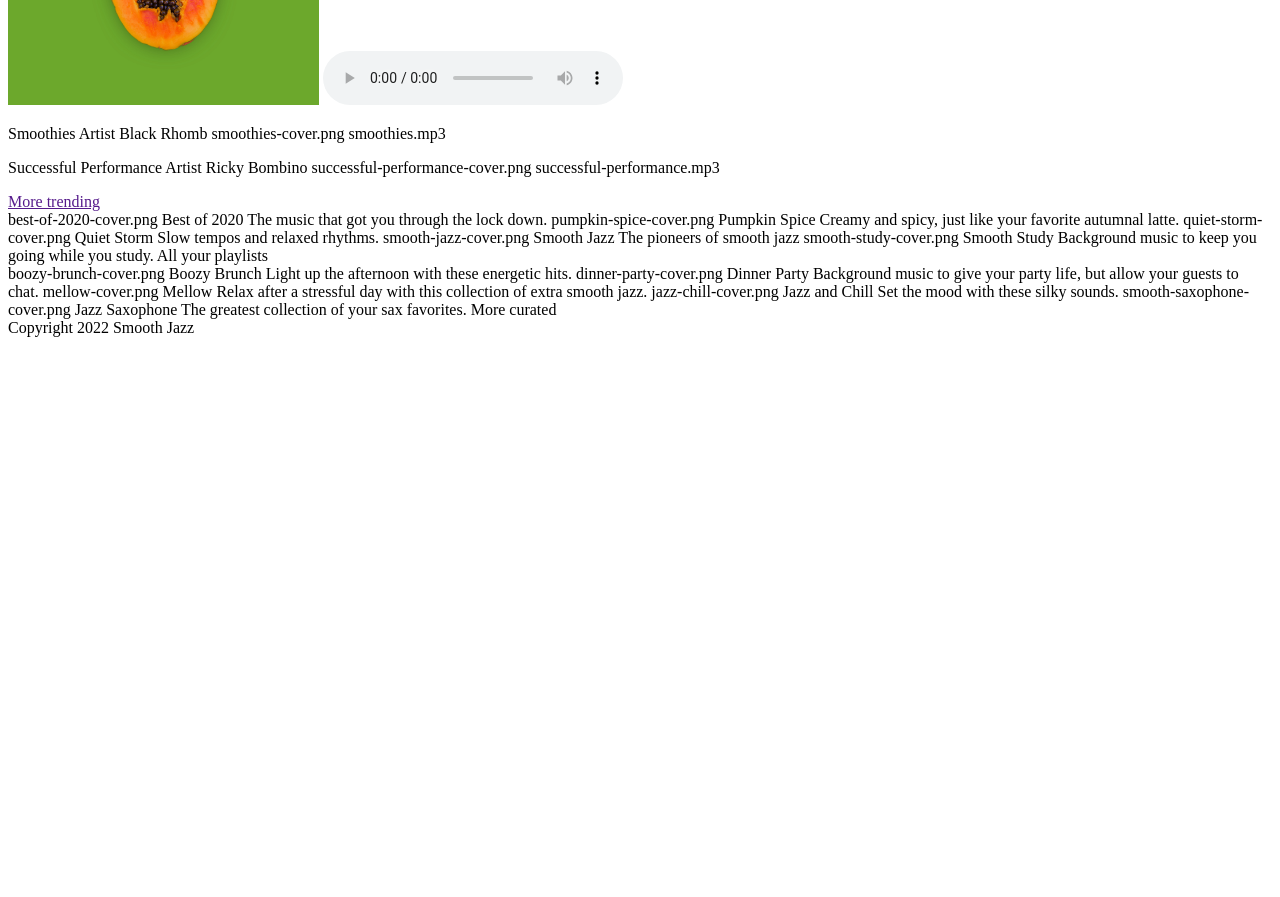
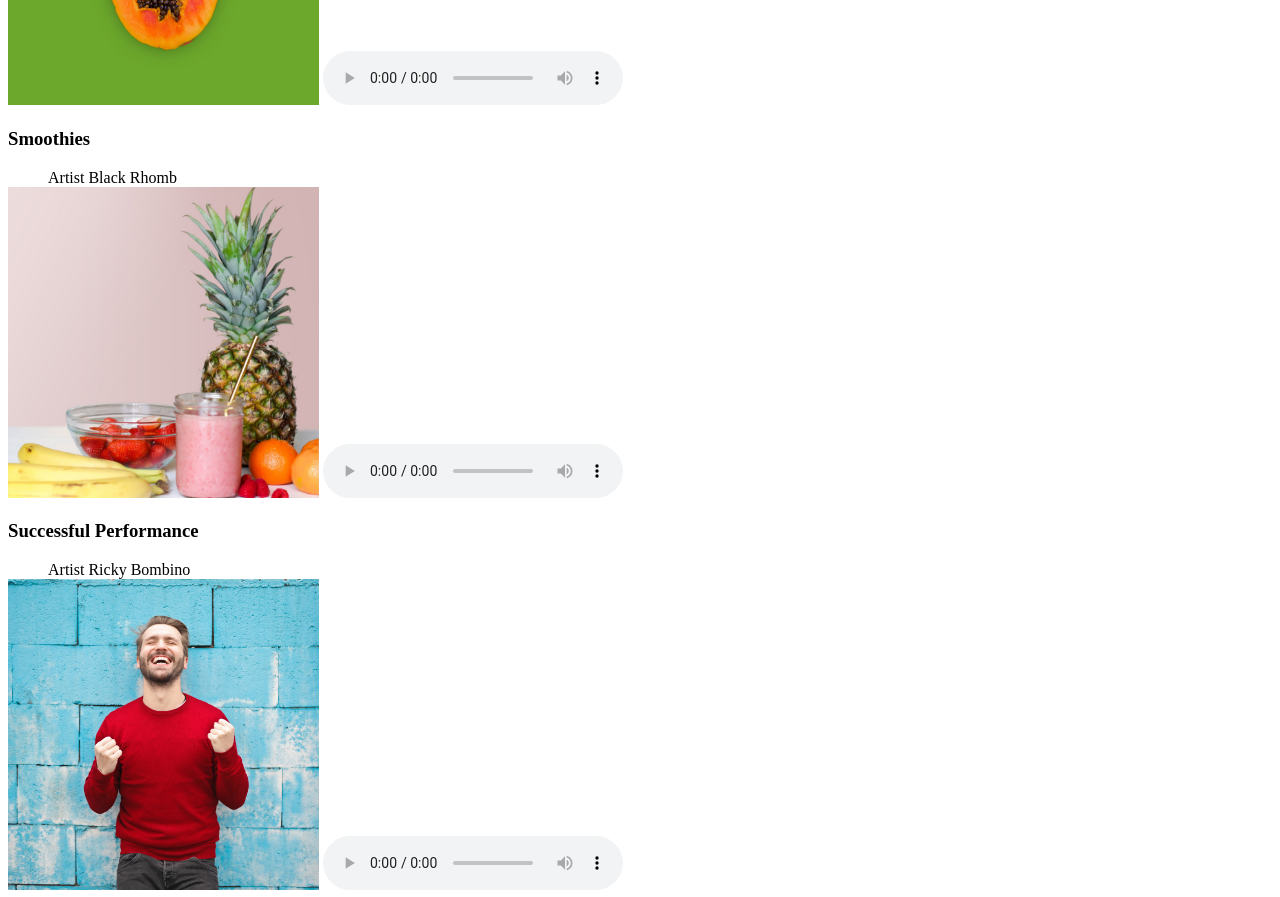
Before and after one commit to rtmerrit/streamingmedia, a plain HTML site: page index.html in a window 1280 px wide. Shown: the part 1340-2237 px from the top of the page. Before the commit the page ends 1685 px from the top, so only its background shows below. Drawn offline with Linux system fonts and the light colour scheme.

Commit message:
Audio Done

```diff
--- a/index.html
+++ b/index.html
@@ -43,16 +43,16 @@
             <audio controls src="audio/papaya.mp3"></audio>
         </dl>
         <dl>
-            Smoothies
-            Artist Black Rhomb
-            smoothies-cover.png
-            smoothies.mp3
+            <dt><h3>Smoothies</h3></dt>
+            <dd>Artist Black Rhomb</dd>
+            <img src="images/smoothies-cover.png">
+            <audio controls src="audio/smoothies.mp3"></audio>
         </dl>
         <dl>
-            Successful Performance
-            Artist Ricky Bombino
-            successful-performance-cover.png
-            successful-performance.mp3
+            <dt><h3>Successful Performance</h3></dt>
+            <dd>Artist Ricky Bombino</dd>
+            <img src="images/successful-performance-cover.png">
+            <audio controls src="audio/successful-performance.mp3"></audio>
         </dl>
         <a href="">More trending</a>
     </section>
```
